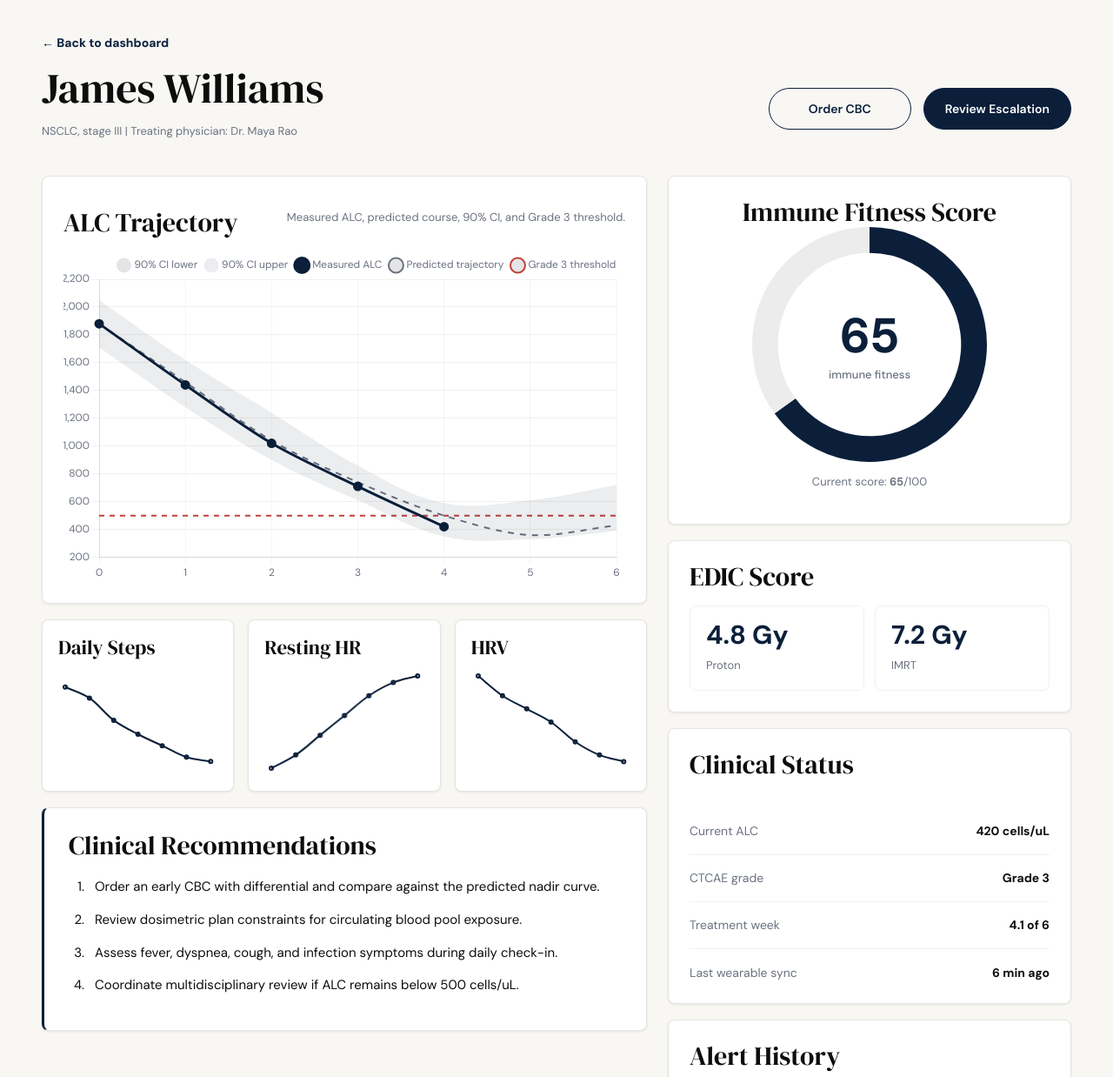
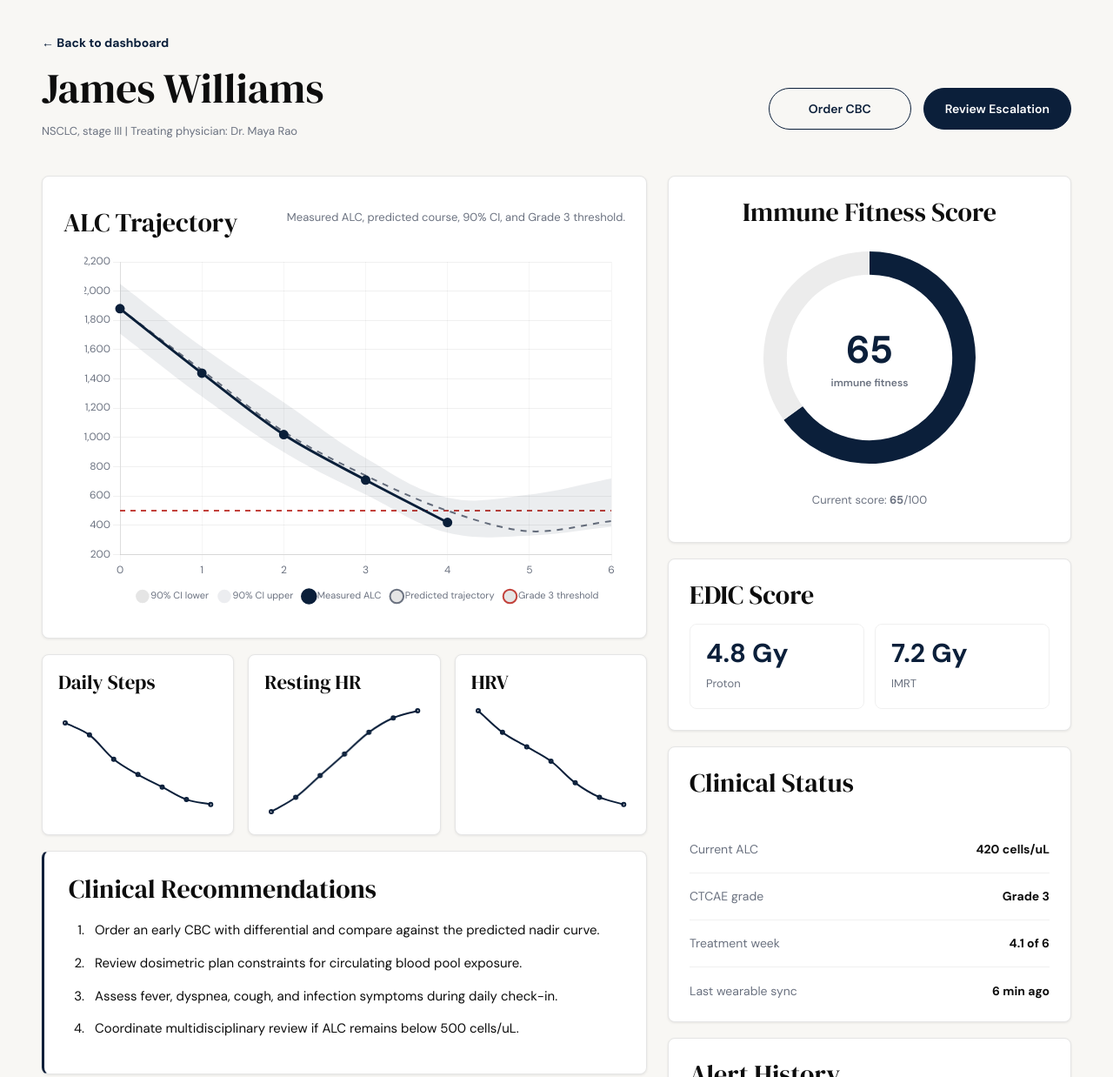
Before and after one commit to saithoutham/lymphoguard, a plain HTML site: page patient.html in a window 1280 px wide. Shown: the top 1238 px of the page at 87% size. Drawn offline with nearby package versions, Linux system fonts and the light colour scheme.

Commit message:
Fix chart layout spacing

```diff
--- a/app.js
+++ b/app.js
@@ -102,11 +102,11 @@ const centerTextPlugin = {
     ctx.textAlign = "center";
     ctx.textBaseline = "middle";
     ctx.fillStyle = navy;
-    ctx.font = "700 56px DM Sans";
+    ctx.font = "700 44px DM Sans";
     ctx.fillText(options.text, x, y - 6);
     ctx.fillStyle = muted;
-    ctx.font = "500 13px DM Sans";
-    ctx.fillText("immune fitness", x, y + 36);
+    ctx.font = "600 12px DM Sans";
+    ctx.fillText("immune fitness", x, y + 30);
     ctx.restore();
   }
 };
@@ -249,6 +249,7 @@ function initPatientDetail() {
     options: {
       responsive: true,
       maintainAspectRatio: false,
+      layout: { padding: { top: 12, right: 16, bottom: 8, left: 24 } },
       interaction: { mode: "nearest", intersect: false, axis: "x" },
       plugins: {
         tooltip: {
@@ -263,7 +264,8 @@ function initPatientDetail() {
           }
         },
         legend: {
-          labels: { color: muted, font: { family: "DM Sans" }, usePointStyle: true }
+          position: "bottom",
+          labels: { color: muted, font: { family: "DM Sans", size: 11 }, usePointStyle: true, boxWidth: 8, padding: 14 }
         }
       },
       scales: baseScaleOptions()
@@ -295,6 +297,7 @@ function makeMiniChart(id, label, values, color) {
     options: {
       responsive: true,
       maintainAspectRatio: false,
+      layout: { padding: 6 },
       interaction: { mode: "nearest", intersect: false },
       plugins: {
         tooltip: tooltipOptions,
@@ -325,6 +328,7 @@ function makeGauge(id, score) {
       responsive: true,
       maintainAspectRatio: false,
       cutout: "78%",
+      layout: { padding: 18 },
       plugins: {
         tooltip: {
           ...tooltipOptions,
--- a/public/styles.css
+++ b/public/styles.css
@@ -443,11 +443,23 @@ tbody tr:last-child td {
 
 .chart-card {
   padding: 24px;
+  overflow: hidden;
 }
 
 .chart-wrap {
   position: relative;
-  height: 380px;
+  width: 100%;
+  height: 420px;
+  min-height: 420px;
+  overflow: hidden;
+}
+
+.chart-wrap canvas,
+.mini-chart canvas,
+.gauge-wrap canvas {
+  display: block;
+  width: 100% !important;
+  height: 100% !important;
 }
 
 .mini-grid {
@@ -459,11 +471,15 @@ tbody tr:last-child td {
 
 .mini-card {
   padding: 18px;
+  overflow: hidden;
 }
 
 .mini-chart {
   position: relative;
-  height: 122px;
+  width: 100%;
+  height: 132px;
+  min-height: 132px;
+  overflow: hidden;
 }
 
 .recommend-card {
@@ -492,11 +508,16 @@ tbody tr:last-child td {
 .gauge-card {
   padding: 24px;
   text-align: center;
+  overflow: hidden;
 }
 
 .gauge-wrap {
   position: relative;
-  height: 270px;
+  width: min(280px, 100%);
+  height: 280px;
+  min-height: 280px;
+  margin: 10px auto 14px;
+  overflow: hidden;
 }
 
 .edic-grid {
--- a/styles.css
+++ b/styles.css
@@ -443,11 +443,23 @@ tbody tr:last-child td {
 
 .chart-card {
   padding: 24px;
+  overflow: hidden;
 }
 
 .chart-wrap {
   position: relative;
-  height: 380px;
+  width: 100%;
+  height: 420px;
+  min-height: 420px;
+  overflow: hidden;
+}
+
+.chart-wrap canvas,
+.mini-chart canvas,
+.gauge-wrap canvas {
+  display: block;
+  width: 100% !important;
+  height: 100% !important;
 }
 
 .mini-grid {
@@ -459,11 +471,15 @@ tbody tr:last-child td {
 
 .mini-card {
   padding: 18px;
+  overflow: hidden;
 }
 
 .mini-chart {
   position: relative;
-  height: 122px;
+  width: 100%;
+  height: 132px;
+  min-height: 132px;
+  overflow: hidden;
 }
 
 .recommend-card {
@@ -492,11 +508,16 @@ tbody tr:last-child td {
 .gauge-card {
   padding: 24px;
   text-align: center;
+  overflow: hidden;
 }
 
 .gauge-wrap {
   position: relative;
-  height: 270px;
+  width: min(280px, 100%);
+  height: 280px;
+  min-height: 280px;
+  margin: 10px auto 14px;
+  overflow: hidden;
 }
 
 .edic-grid {
```
Also changed, not shown: methods.html (+9 -1 lines), patient-portal.html (+42 -9 lines), public/app.js (+8 -4 lines), public/methods.html (+9 -1 lines), public/patient-portal.html (+42 -9 lines).
